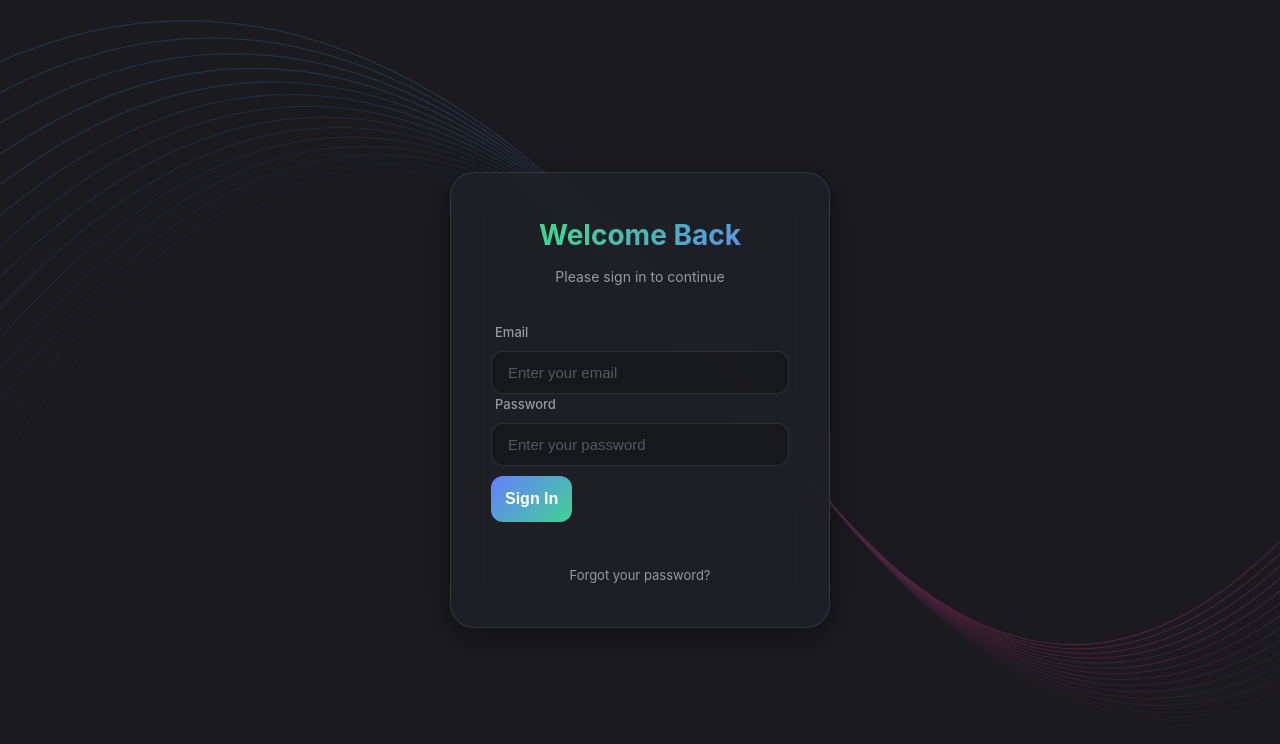
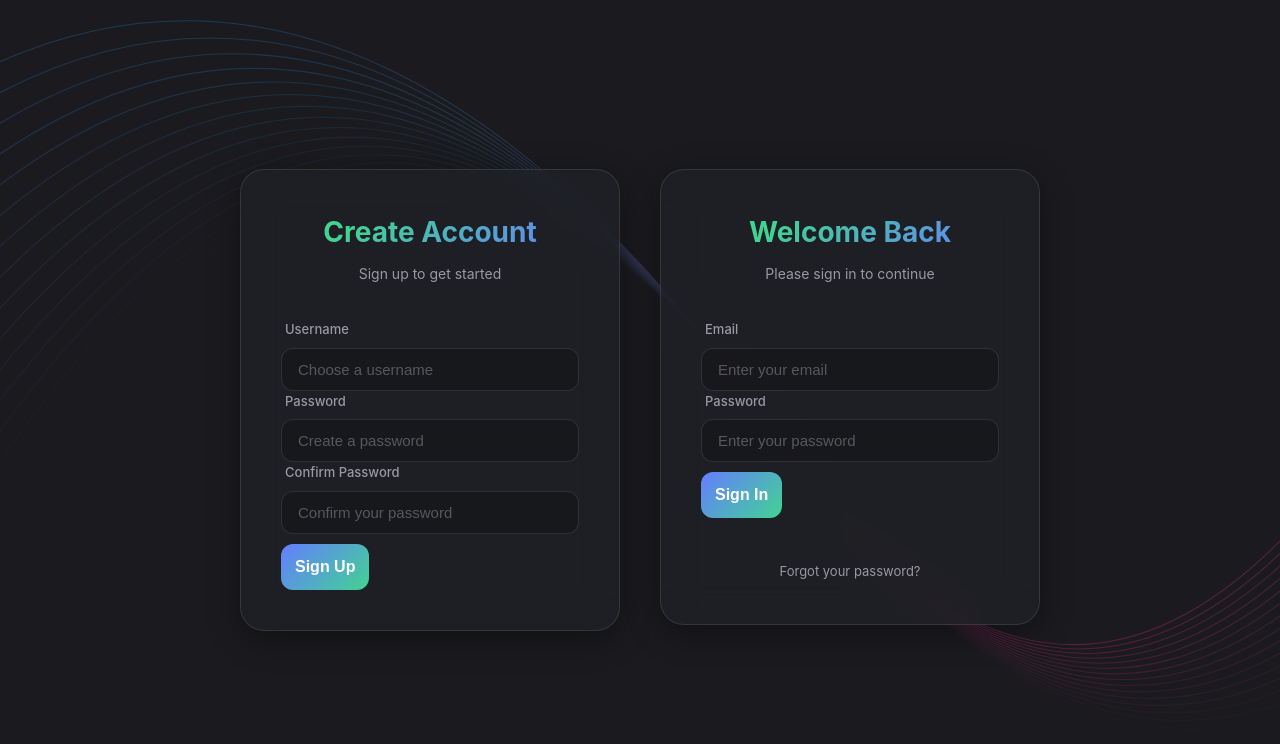
Before and after one commit to Yago-Rueda-24/PF-Evolution, a React (Vite) app in the folder src/renderer/: page / in a window 1280 px wide. Shown: the top 744 px of the page. Built offline with nearby package versions, Linux system fonts and the light colour scheme.

Commit message:
Implementación del formulario de registro y login

```diff
--- a/src/renderer/src/assets/login.css
+++ b/src/renderer/src/assets/login.css
@@ -6,6 +6,13 @@
   height: 100vh;
   width: 100%;
   font-family: 'Inter', sans-serif;
+}
+
+.auth-wrapper {
+  display: flex;
+  gap: 40px;
+  align-items: flex-start;
+  padding: 20px;
 }
 
 .login-card {
--- a/src/renderer/src/components/LoginForm.tsx
+++ b/src/renderer/src/components/LoginForm.tsx
@@ -1,27 +1,105 @@
 import React, { useState } from 'react'
 import '../assets/login.css'
-import { hola } from '../../../service/service'
+import { UserService } from '../../../service/user_service'
+
 const LoginForm = (): React.JSX.Element => {
+  // Login State
   const [email, setEmail] = useState('')
   const [password, setPassword] = useState('')
 
-  const handleSubmit = (e: React.FormEvent): void => {
+  // Registration State
+  const [regUsername, setRegUsername] = useState('')
+  const [regPassword, setRegPassword] = useState('')
+  const [regConfirmPassword, setRegConfirmPassword] = useState('')
+
+  const user_service = new UserService()
+
+  const handleLogin = (e: React.FormEvent): void => {
     e.preventDefault()
     console.log('Login attempt:', { email, password })
-    hola()
-    // Here you would typically call your auth service
-    // window.api.login({ email, password })
+    user_service.login(email, password)
+  }
+
+  const handleRegister = (e: React.FormEvent): void => {
+    e.preventDefault()
+    if (regPassword !== regConfirmPassword) {
+      alert("Passwords don't match")
+      return
+    }
+    console.log('Register attempt:', { regUsername, regPassword })
+    user_service.register(regUsername, regPassword)
   }
 
   return (
     <div className="login-container">
+      <div className="auth-wrapper">
+        {/* Registration Form (Left) */}
+        <div className="login-card">
+          <div className="login-header">
+            <h2>Create Account</h2>
+            <p>Sign up to get started</p>
+          </div>
+
+          <form onSubmit={handleRegister}>
+            <div className="form-group">
+              <label htmlFor="reg-username">Username</label>
+              <div className="input-wrapper">
+                <input
+                  type="text"
+                  id="reg-username"
+                  className="form-input"
+                  placeholder="Choose a username"
+                  value={regUsername}
+                  onChange={(e) => setRegUsername(e.target.value)}
+                  required
+                />
+              </div>
+            </div>
+
+            <div className="form-group">
+              <label htmlFor="reg-password">Password</label>
+              <div className="input-wrapper">
+                <input
+                  type="password"
+                  id="reg-password"
+                  className="form-input"
+                  placeholder="Create a password"
+                  value={regPassword}
+                  onChange={(e) => setRegPassword(e.target.value)}
+                  required
+                />
+              </div>
+            </div>
+
+            <div className="form-group">
+              <label htmlFor="reg-confirm-password">Confirm Password</label>
+              <div className="input-wrapper">
+                <input
+                  type="password"
+                  id="reg-confirm-password"
+                  className="form-input"
+                  placeholder="Confirm your password"
+                  value={regConfirmPassword}
+                  onChange={(e) => setRegConfirmPassword(e.target.value)}
+                  required
+                />
+              </div>
+            </div>
+
+            <button type="submit" className="login-button">
+              Sign Up
+            </button>
+          </form>
+        </div>
+
+        {/* Login Form (Right) */}
         <div className="login-card">
           <div className="login-header">
             <h2>Welcome Back</h2>
             <p>Please sign in to continue</p>
           </div>
 
-        <form onSubmit={handleSubmit}>
+          <form onSubmit={handleLogin}>
             <div className="form-group">
               <label htmlFor="email">Email</label>
               <div className="input-wrapper">
@@ -62,6 +140,7 @@ const LoginForm = (): React.JSX.Element => {
           </div>
         </div>
       </div>
+    </div>
   )
 }
 
--- a/src/service/service.ts
+++ /dev/null
@@ -1,3 +0,0 @@
-export function hola(): void {
-    console.log('hola')
-}
--- /dev/null
+++ b/src/service/user_service.ts
@@ -0,0 +1,10 @@
+export class UserService {
+
+
+    register(email: string, password: string): void {
+        console.log('Register attempt:', { email, password })
+    }
+
+    login(email: string, password: string): void {
+    }
+}
```
Lines whose indentation alone changed are shown as unchanged.
